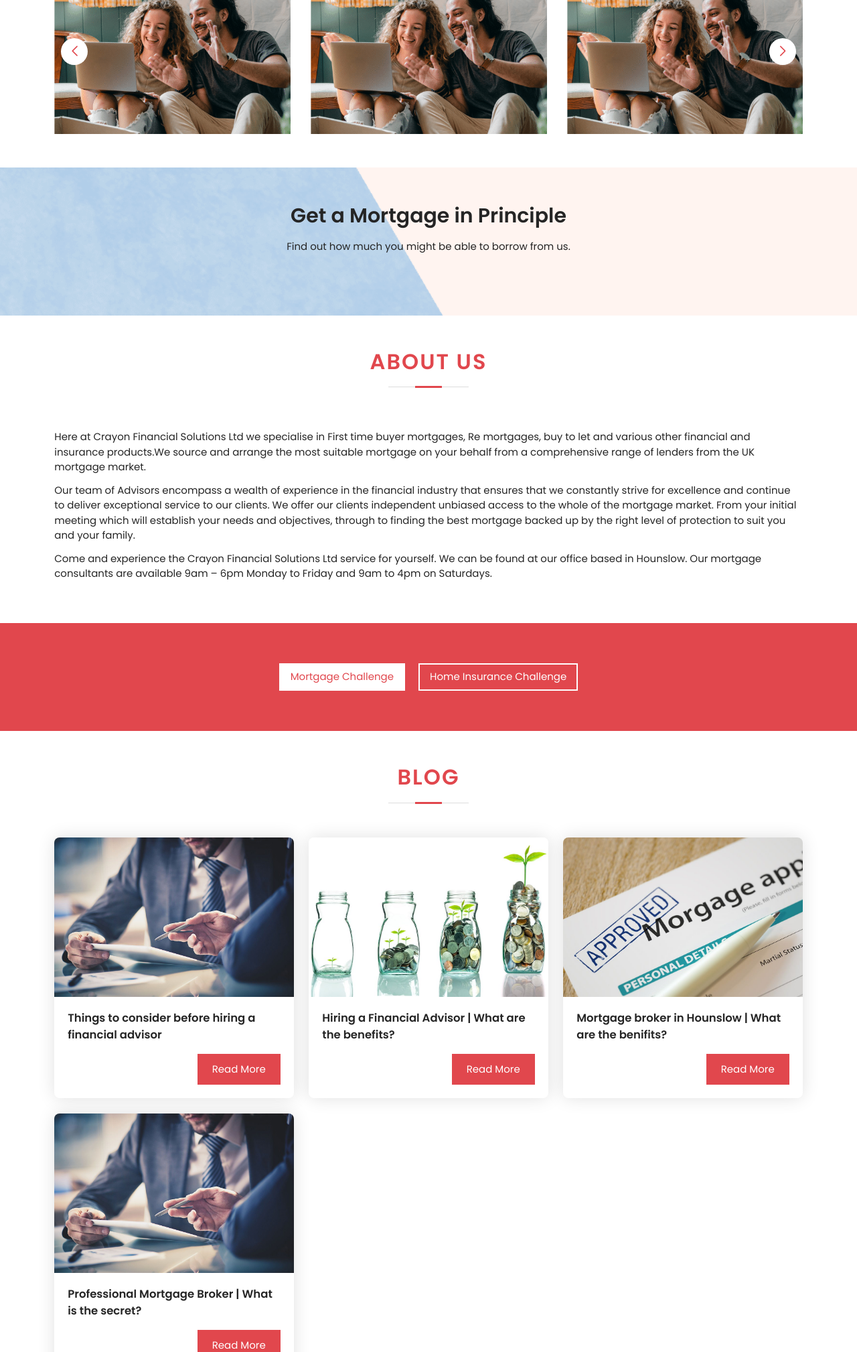
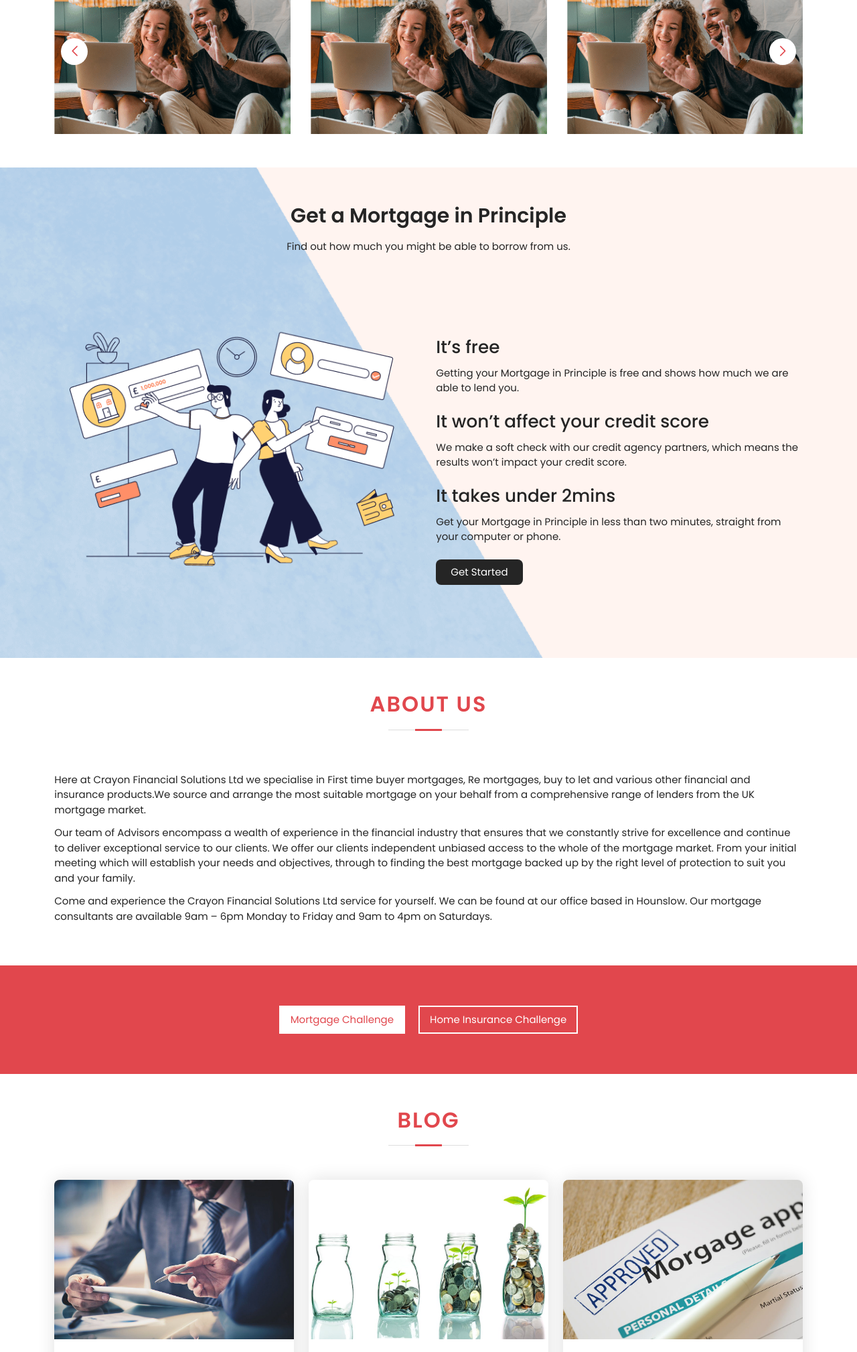
Before and after one commit to Harshtnm12/crayonfs, a PHP site: page / in a window 1280 px wide. Shown: the part 3101-5119 px from the top of the page at 67% size. Run offline with PHP 8.4, Linux system fonts and the light colour scheme.

Commit message:
added one more section

```diff
--- a/css/style.css
+++ b/css/style.css
@@ -286,7 +286,6 @@ section {
   border-radius: 0;
   color: var(--primary);
 }
-
 /* ---------- Website Main Content --------- */
 
 /* ---- Home Page -----  */
@@ -498,6 +497,18 @@ section#achievement {
   background-size: cover;
   background-repeat: no-repeat;
 }
+#mortgage-principle h3 {
+  margin-bottom: 1.2srem;
+  margin-top: 1.5rem;
+}
+#mortgage-principle .mortgage_principle_GetStarted {
+  display: inline-block ;
+  padding: 8px 22px;
+  background-color: #252525;
+  color: #fff;
+  border-radius: 8px;
+  margin-top: 10px;
+}
 #recognised .swiper {
   width: 100%;
   height: 100%;
--- a/index.html
+++ b/index.html
@@ -421,6 +421,39 @@
               </div>
             </div>
           </div>
+          <div class="container">
+            <div class="row gy-4 align-items-center">
+              <div class="col-12 col-md-12 col-lg-6">
+                <img src="img/Benefits.png" alt="" class="img-fluid" />
+              </div>
+              <div class="col-12 col-md-12 col-lg-6">
+                <ul>
+                  <li>
+                    <h3>It’s free</h3>
+                    <p>
+                      Getting your Mortgage in Principle is free and shows how
+                      much we are able to lend you.
+                    </p>
+                  </li>
+                  <li>
+                    <h3>It won’t affect your credit score</h3>
+                    <p>
+                      We make a soft check with our credit agency partners,
+                      which means the results won’t impact your credit score.
+                    </p>
+                  </li>
+                  <li>
+                    <h3>It takes under 2mins</h3>
+                    <p>
+                      Get your Mortgage in Principle in less than two minutes,
+                      straight from your computer or phone.
+                    </p>
+                  </li>
+                </ul>
+                <a href="#" class="mortgage_principle_GetStarted"> Get Started </a>
+              </div>
+            </div>
+          </div>
         </section>
         <!-- ====== OLD CODE ======= -->
 
```
Also changed, not shown: img/Benefits.png (added).
